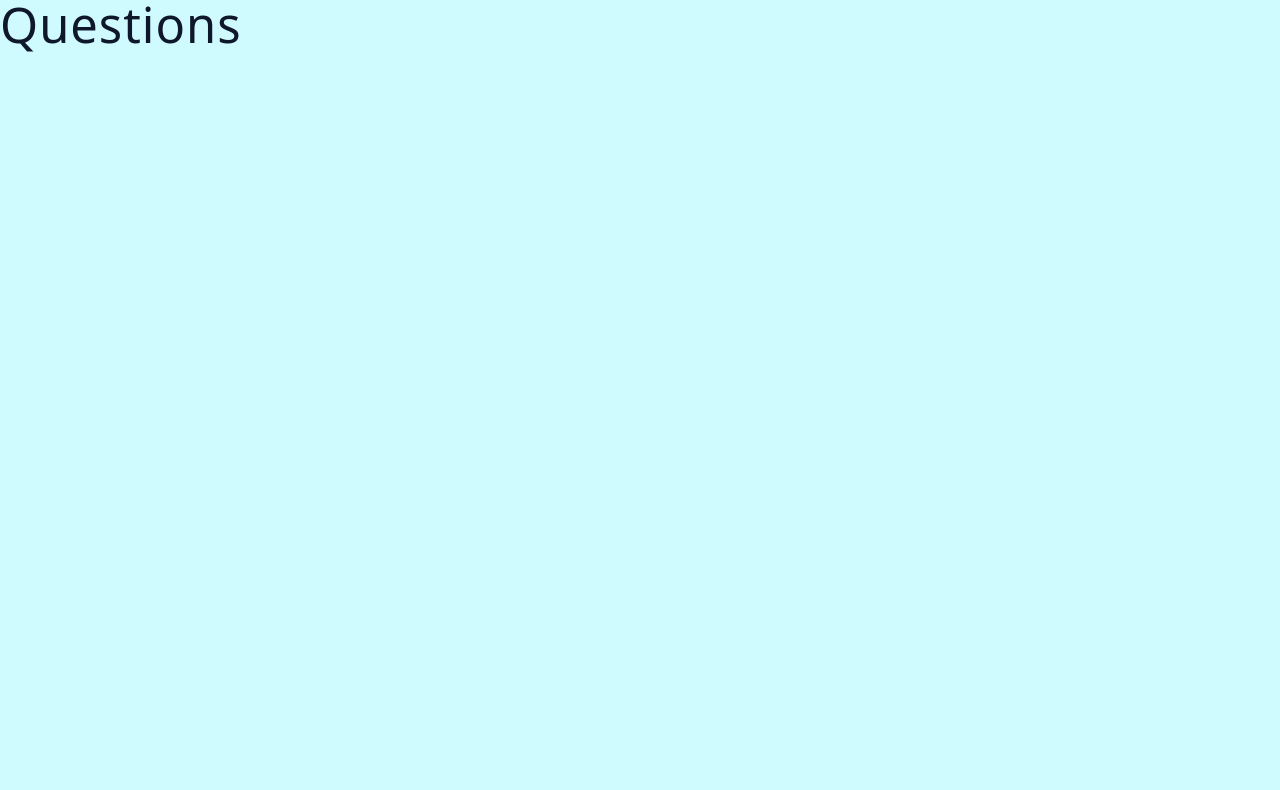
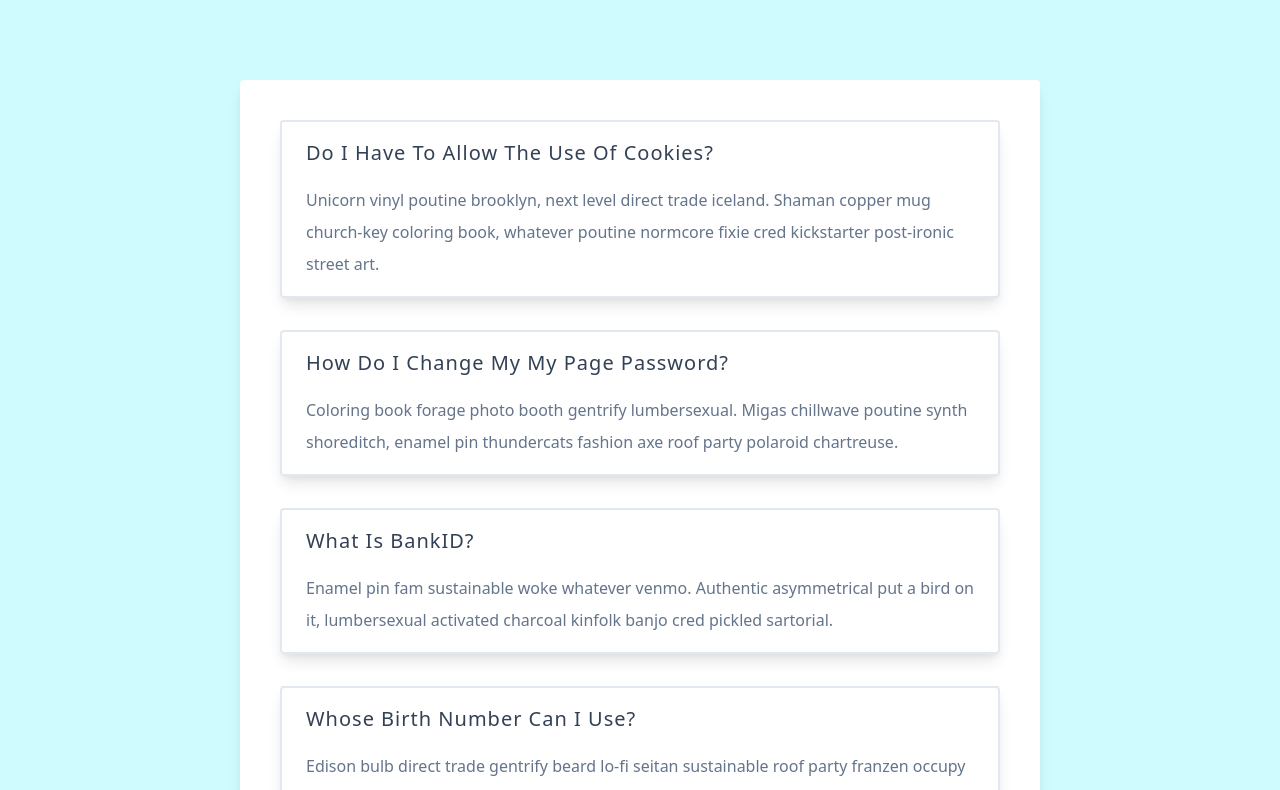
Before and after one commit to stormymayday/Questions-React, a Next.js app: page / in a window 1280 px wide. Shown: the top 790 px of the page. Built offline with nearby package versions, Linux system fonts and the light colour scheme.

Commit message:
Rending Items

```diff
--- a/app/page.tsx
+++ b/app/page.tsx
@@ -1,7 +1,9 @@
+import Accordion from "@/components/Accordion";
+
 export default function Home() {
     return (
-        <div>
-            <h1>Questions</h1>
-        </div>
+        <main>
+            <Accordion />
+        </main>
     );
 }
--- /dev/null
+++ b/components/Accordion.tsx
@@ -0,0 +1,23 @@
+"use client";
+
+import { questions } from "@/data";
+import { QuestionType } from "@/types";
+import { useState } from "react";
+import AccordionItem from "./AccordionItem";
+
+function Accordion() {
+    // eslint-disable-next-line @typescript-eslint/no-unused-vars
+    const [data, setData] = useState<QuestionType[]>(questions);
+
+    return (
+        <section className="container">
+            {data.length > 0
+                ? data.map((item) => {
+                      const { id } = item;
+                      return <AccordionItem key={id} item={item} />;
+                  })
+                : null}
+        </section>
+    );
+}
+export default Accordion;
--- /dev/null
+++ b/components/AccordionItem.tsx
@@ -0,0 +1,21 @@
+"use client";
+
+import { QuestionType } from "@/types";
+
+interface AccordionItemProps {
+    item: QuestionType;
+}
+
+function AccordionItem(props: AccordionItemProps) {
+    const { title, info } = props.item;
+
+    return (
+        <article className="question">
+            <header>
+                <h5>{title}</h5>
+            </header>
+            <p>{info}</p>
+        </article>
+    );
+}
+export default AccordionItem;
--- a/data.ts
+++ b/data.ts
@@ -1,4 +1,4 @@
-const questions = [
+export const questions = [
     {
         id: 1,
         title: "Do I have to allow the use of cookies?",
@@ -25,4 +25,3 @@ const questions = [
         info: "Locavore franzen fashion axe live-edge neutra irony synth af tilde shabby chic man braid chillwave waistcoat copper mug messenger bag. Banjo snackwave blog, microdosing thundercats migas vaporware viral lo-fi seitan ",
     },
 ];
-export default questions;
--- /dev/null
+++ b/types.ts
@@ -0,0 +1,5 @@
+export type QuestionType = {
+    id: number;
+    title: string;
+    info: string;
+};
```
Also changed, not shown: package.json (+5 -4 lines), 1 other file (tests, documents, lock files or other folders).
